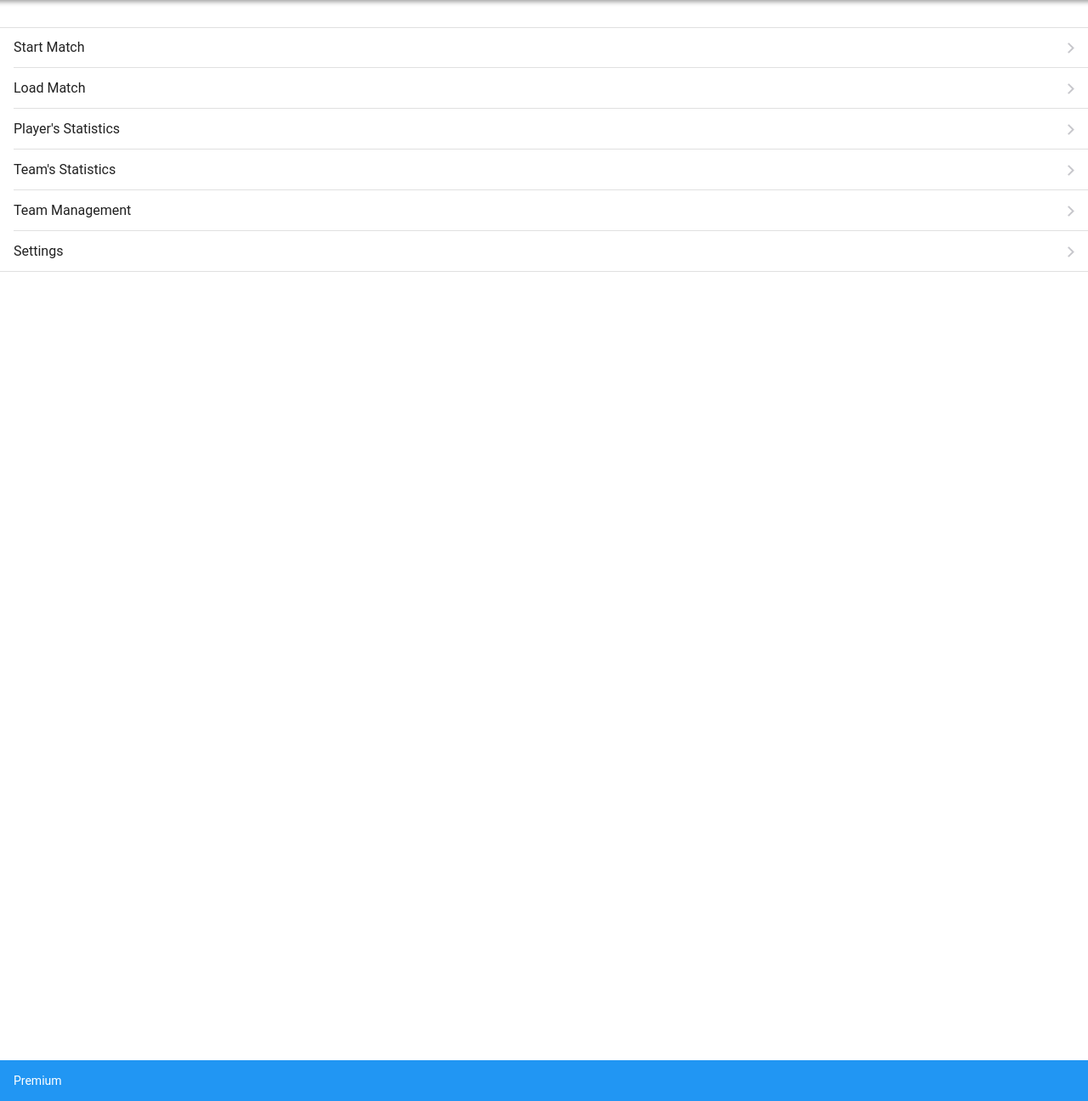
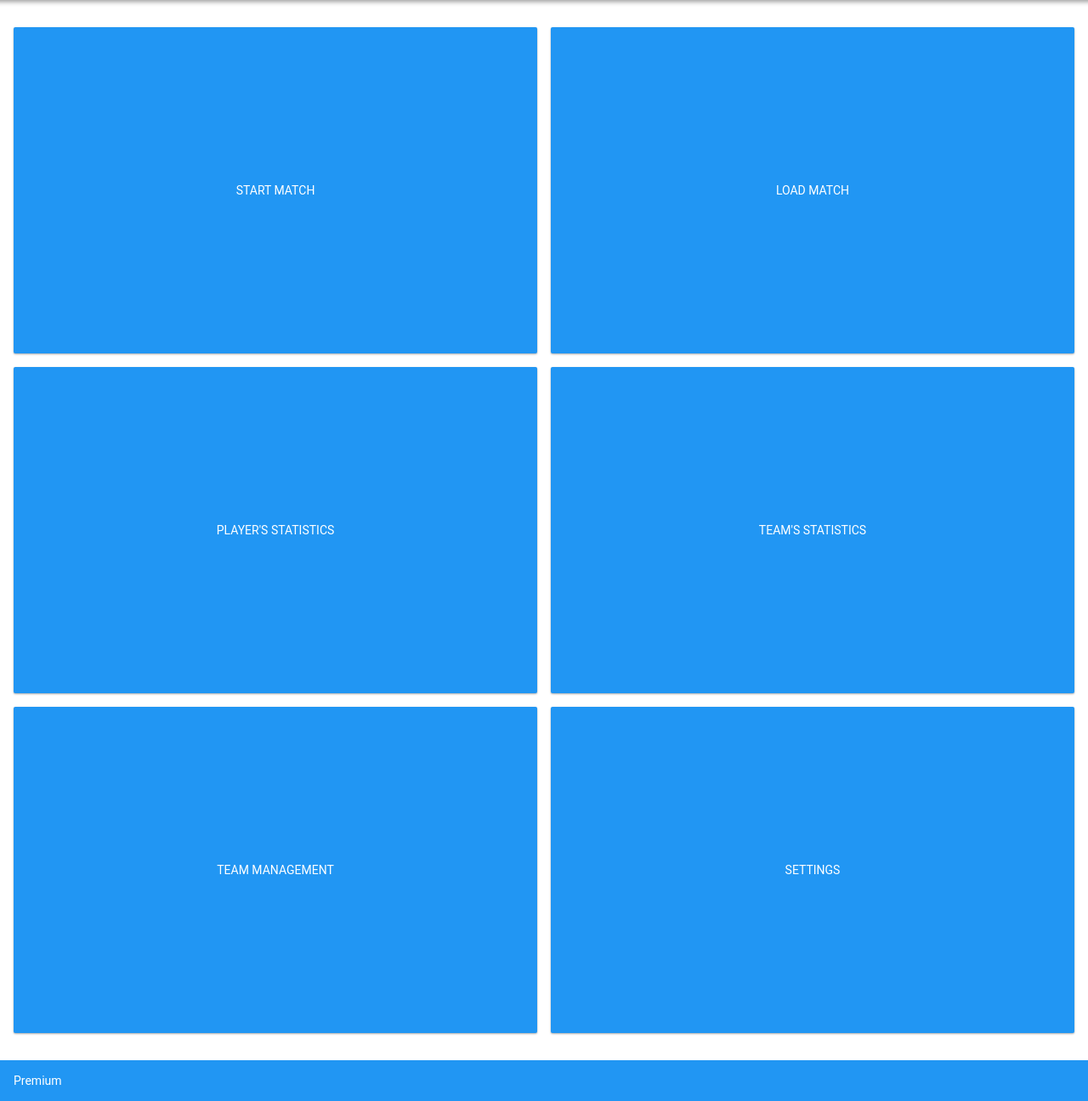
Before and after one commit to kamur/framework7_test, a PHP site: page / in a window 1280 px wide. Shown: the part 64-1360 px from the top of the page at 85% size. Run offline with PHP 8.4, Linux system fonts and the light colour scheme.

Commit message:
square buttons

```diff
--- a/css/my-app.css
+++ b/css/my-app.css
@@ -7,6 +7,26 @@
   bottom: 0;
 }
 .page-content .toolbar:after { display: none; }
+
+.content-square-buttons .row { margin-bottom: 16px; }
+.content-square-buttons .row:last-child { margin-bottom: 0; }
+.content-square-buttons .row a {
+  height: 30vw;
+  line-height: 1.5;
+  white-space: normal;
+}
+.content-square-buttons .row a:before {
+  content: '';
+  display: inline-block;
+  width: 0;
+  height: 100%;
+  vertical-align: middle;
+}
+.content-square-buttons .row a span {
+  display: inline-block;
+  width: 100%;
+  vertical-align: middle;
+}
 
 /*.page-content{ background:#eae9e7; height:100%; overflow:hidden;}
 .page-content ul { font-size:2em; overflow:hidden; list-style: none;}
--- a/index.html
+++ b/index.html
@@ -56,39 +56,31 @@
 
           <div class="page-content">
 
-            <div class="list">
-              <ul>
-                <li>
-                  <a href="/match/" class="item-content item-link">
-                    <div class="item-inner"><div class="item-title">Start Match</div></div>
-                  </a>
-                </li>
-                <li>
-                  <a href="#" class="item-content item-link">
-                    <div class="item-inner"><div class="item-title">Load Match</div></div>
-                  </a>
-                </li>
-                <li>
-                  <a href="#" class="item-content item-link">
-                    <div class="item-inner"><div class="item-title">Player's Statistics</div></div>
-                  </a>
-                </li>
-                <li>
-                  <a href="#" class="item-content item-link">
-                    <div class="item-inner"><div class="item-title">Team's Statistics</div></div>
-                  </a>
-                </li>
-                <li>
-                  <a href="/management/" class="item-content item-link">
-                    <div class="item-inner"><div class="item-title">Team Management</div></div>
-                  </a>
-                </li>
-                <li>
-                  <a href="/settings/" class="item-content item-link">
-                    <div class="item-inner"><div class="item-title">Settings</div></div>
-                  </a>
-                </li>
-              </ul>
+            <div class="block content-square-buttons">
+              <div class="row">
+                <div class="col-50">
+                  <a href="/match/" class="button button-raised button-fill"><span>Start Match</span></a>
+                </div>
+                <div class="col-50">
+                  <a href="#" class="button button-raised button-fill"><span>Load Match</span></a>
+                </div>
+              </div>
+              <div class="row">
+                <div class="col-50">
+                  <a href="#" class="button button-raised button-fill"><span>Player's Statistics</span></a>
+                </div>
+                <div class="col-50">
+                  <a href="#" class="button button-raised button-fill"><span>Team's Statistics</span></a>
+                </div>
+              </div>
+              <div class="row">
+                <div class="col-50">
+                  <a href="/management/" class="button button-raised button-fill"><span>Team Management</span></a>
+                </div>
+                <div class="col-50">
+                  <a href="/settings/" class="button button-raised button-fill"><span>Settings</span></a>
+                </div>
+              </div>
             </div>
 
             <div class="toolbar">
```
Also changed, not shown: pages/management.html (+35 -33 lines), pages/settings.html (+25 -23 lines).
